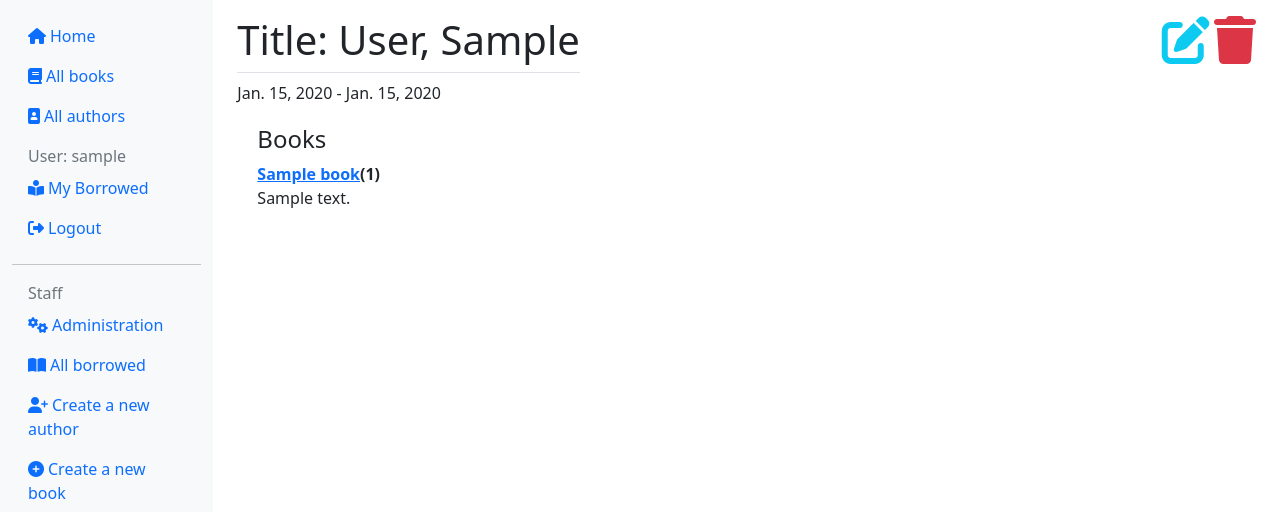
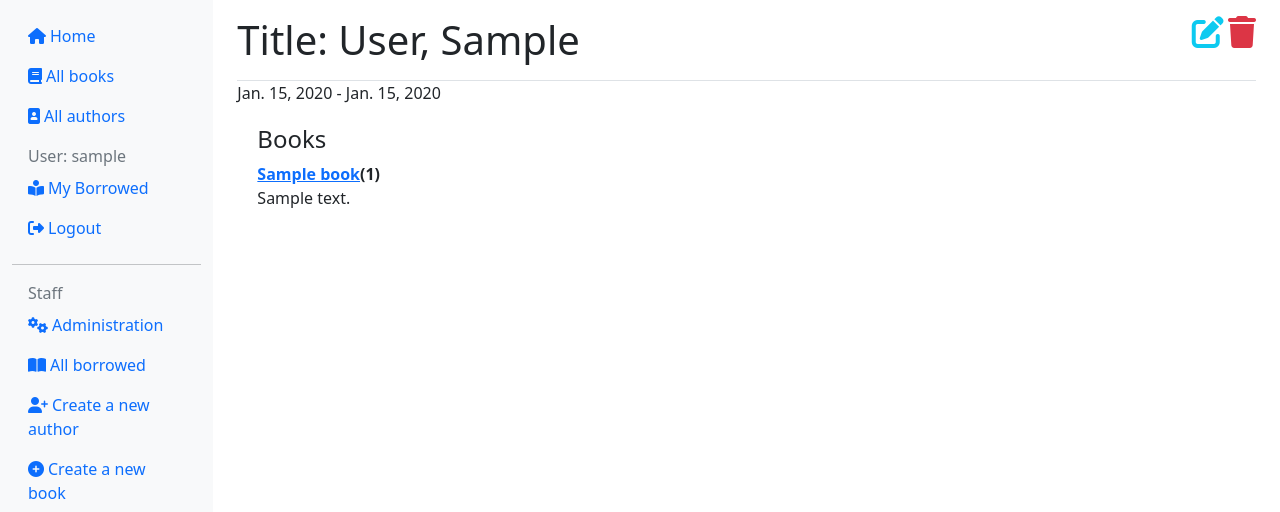
Before and after one commit to akifumi-maeda/django_local_library, a Django app: page /catalog/author/1 in a window 1280 px wide. Shown: the part 82-594 px from the top of the page. Run offline with Django 3.2, Linux system fonts and the light colour scheme; a user stored in the database is signed in; tables that the repository leaves empty hold one stand-in row (values such as "Sample post"); some libraries are stand-ins or nearby versions.

Commit message:
add a little fix to detail's templates

```diff
--- a/catalog/templates/catalog/author_detail.html
+++ b/catalog/templates/catalog/author_detail.html
@@ -9,12 +9,12 @@
 {% endblock %}
 
 {% block content %}
-    <div class="mt-3 d-flex justify-content-between">
-        <h1 class="pb-2 border-bottom">Title: {{ author }}</h1>
+    <div class="mt-3 pb-2 border-bottompb-2 border-bottom d-flex justify-content-between">
+        <h1>Title: {{ author }}</h1>
         {% if user.is_staff %}
             <div>
-                <a class="text-info" href="{% url 'author-update' author.pk %}"><i class="fas fa-edit fa-3x"></i></a>
-                <a class="text-danger" href="{% url 'author-delete' author.pk %}"><i class="fas fa-trash fa-3x"></i></a>
+                <a class="text-info" href="{% url 'author-update' author.pk %}" data-bs-toggle="tooltip" data-bs-placement="top" title="Update"><i class="fas fa-edit fa-2x"></i></a>
+                <a class="text-danger" href="{% url 'author-delete' author.pk %}" data-bs-toggle="tooltip" data-bs-placement="top" title="Delete"><i class="fas fa-trash fa-2x"></i></a>
             </div>
         {% endif %}
     </div>
```
Also changed, not shown: catalog/templates/catalog/book_detail.html (+4 -4 lines).
